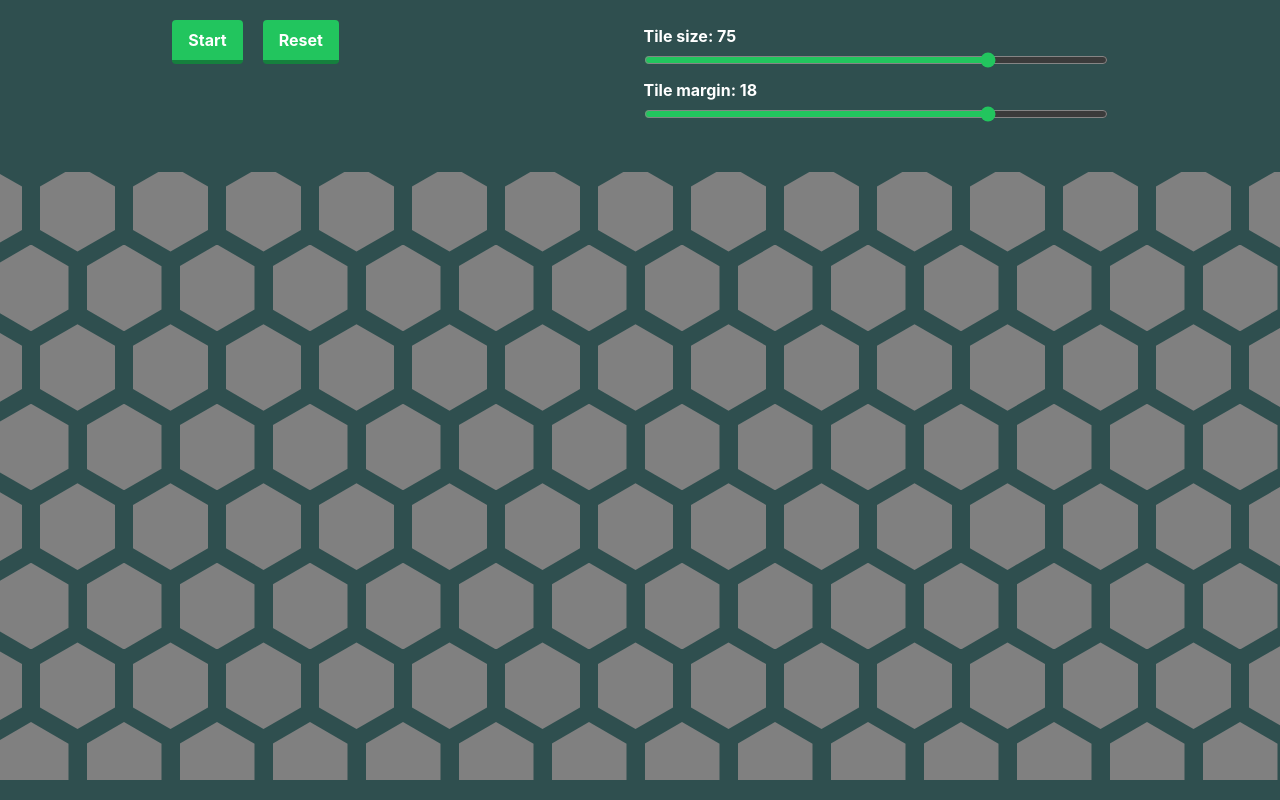
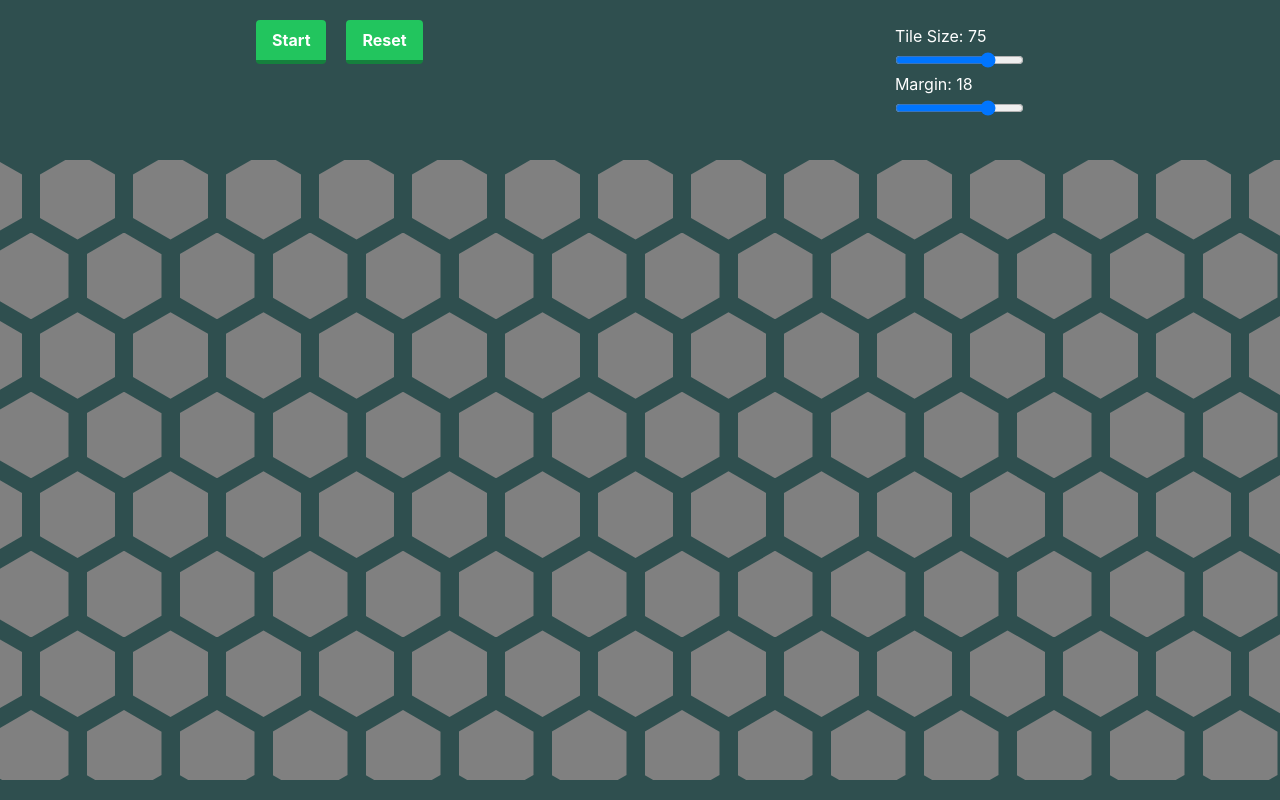
Before and after one commit to Brentwish/hex-hopper, a React (Create React App) app: page / in a window 1280 px wide. Shown: the top 800 px of the page. Built offline with nearby package versions, Linux system fonts and the light colour scheme; the HTML template or start-up script is replaced by a standard one.

Commit message:
add Slider component

```diff
--- a/src/components/Game/Game.tsx
+++ b/src/components/Game/Game.tsx
@@ -4,6 +4,7 @@ import useAnimationFrame, { useInterval } from "../../hooks/useAnimationFrame";
 import useGameStore from "./store";
 import Board from "./Board";
 import config from "./config";
+import Slider from "../Slider";
 
 const Game = () => {
   const { actions, board } = useGameStore(({ actions, board }) => ({ actions, board }));
@@ -31,28 +32,24 @@ const Game = () => {
           </button>
         </div>
 
-        <div className="relative pt-1 text-white font-bold mb-5">
-          <label htmlFor="tile-size-slider" className="form-label ">Tile size: {board.tileSize}</label>
-          <input
-            id="tile-size-slider"
-            type="range"
-            className="form-range accent-green-500 w-full h-6 p-0 focus:outline-none focus:ring-0 focus:shadow-none"
-            value={board.tileSize}
+        <div className="relative pt-1 text-white mb-5">
+          <Slider
+            id="tile-size"
+            label="Tile Size: "
             min={12}
             max={96}
-            onChange={e => actions.setTileSize(parseInt(e.target.value))}
-            onMouseMove={e => actions.setTileSize(parseInt((e.target as HTMLInputElement).value))}
+            color="green"
+            value={board.tileSize}
+            onSlide={actions.setTileSize}
           />
-          <label htmlFor="margin-slider" className="form-label ">Tile margin: {board.margin}</label>
-          <input
-            id="margin-slider"
-            type="range"
-            className="form-range accent-green-500 w-full h-6 p-0 focus:outline-none focus:ring-0 focus:shadow-none"
-            value={board.margin}
+          <Slider
+            id="margin"
+            label="Margin: "
             min={0}
             max={24}
-            onChange={e => actions.setMargin(parseInt(e.target.value))}
-            onMouseMove={e => actions.setMargin(parseInt((e.target as HTMLInputElement).value))}
+            color="green"
+            value={board.margin}
+            onSlide={actions.setMargin}
           />
         </div>
       </div>
--- /dev/null
+++ b/src/components/Slider/Slider.tsx
@@ -0,0 +1,33 @@
+import React from "react";
+
+type SliderProps = {
+  id: string | number;
+  label: string;
+  min: number;
+  max: number;
+  color: string;
+  value: number;
+  onSlide: (v: number) => void;
+}
+
+const Slider = ({ id, label, min, max, color, value, onSlide }: SliderProps) => {
+  return (
+    <div className="flex flex-col">
+      <label htmlFor={`slider-${id}`} className="form-label ">
+        {`${label}${value}`}
+      </label>
+      <input
+        id={`slider-${id}`}
+        type="range"
+        className={`form-range accent-${color}-500 w-full h-6 p-0 focus:outline-none focus:ring-0 focus:shadow-none`}
+        value={value}
+        min={min}
+        max={max}
+        onChange={e => onSlide(parseInt(e.target.value))}
+        onMouseMove={e => onSlide(parseInt((e.target as HTMLInputElement).value))}
+      />
+    </div>
+  );
+};
+
+export default Slider;
--- /dev/null
+++ b/src/components/Slider/index.tsx
@@ -0,0 +1,3 @@
+import Slider from "./Slider";
+
+export default Slider;
```
